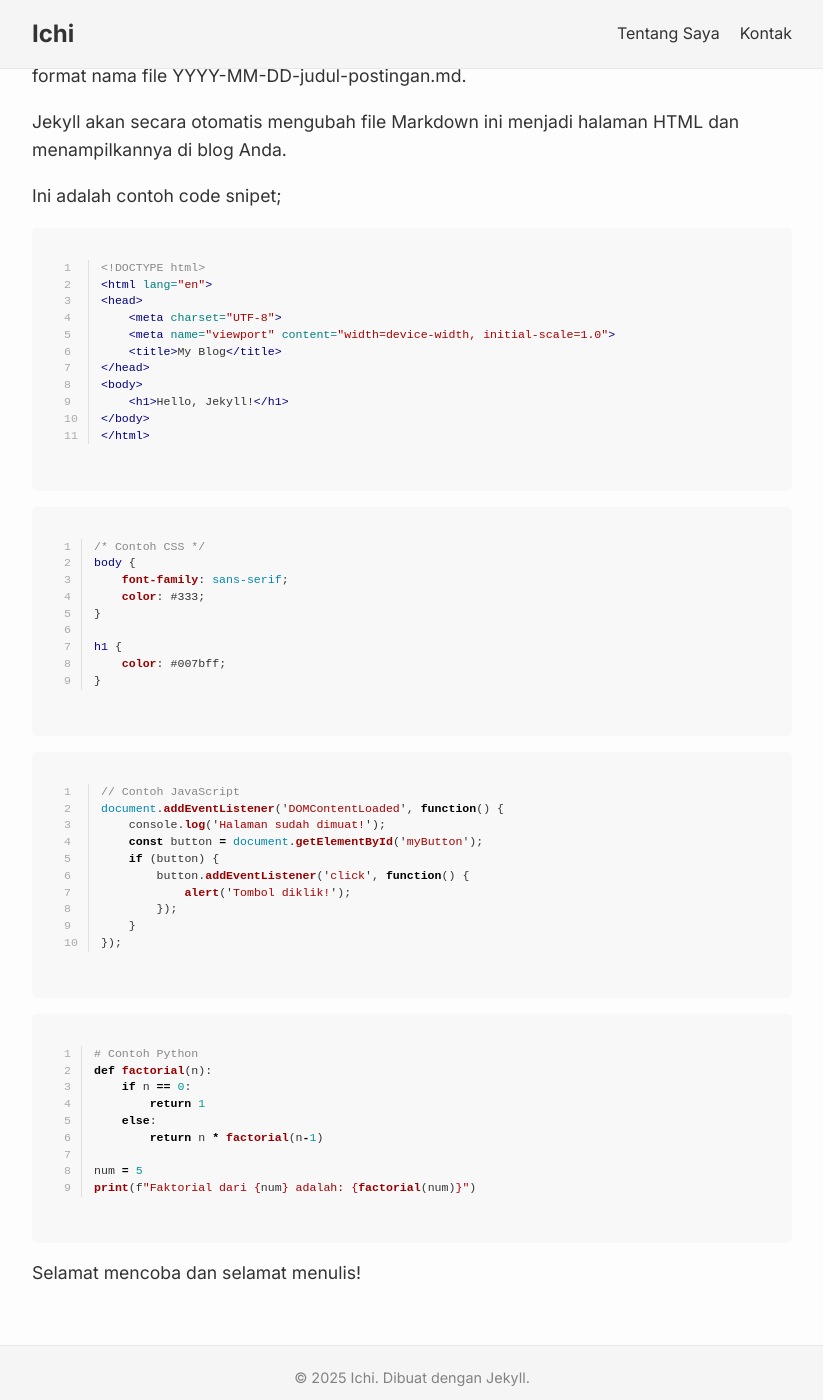
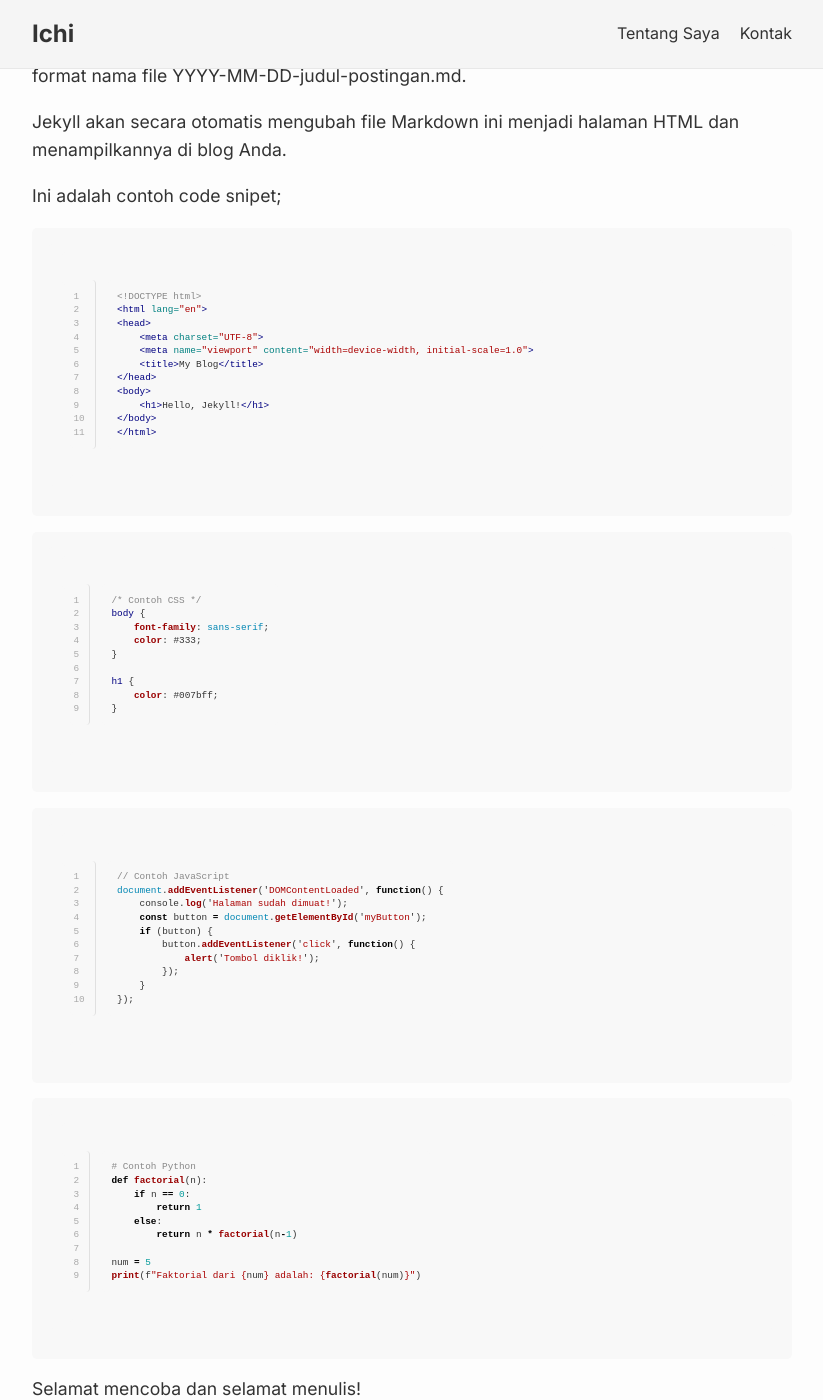
Before and after one commit to kucingcupu/ichi.github.io, a Jekyll site: the page built from _posts/2025-07-02-selamat-datang-di-jekyll.md, in a window 1280 px wide and 1400 px high, scrolled down 350 px. Shown: the whole window, without its empty margins (228-1051 px from the left). Built offline with Jekyll 4.4.1, drawn with Linux system fonts in a browser that asks for light colours.

Commit message:
pre code

```diff
--- a/assets/css/style.css
+++ b/assets/css/style.css
@@ -499,3 +499,32 @@
     display: block;
     margin: 0 auto;
 }
+
+/* --- Aturan untuk Blok Kode Responsif --- */
+pre,
+code {
+    /* Pastikan kode membungkus dan menampilkan scroll jika baris terlalu panjang */
+    white-space: pre-wrap;       /* Memungkinkan teks membungkus dalam elemen */
+    word-wrap: break-word;       /* Memungkinkan kata-kata panjang terpecah untuk membungkus */
+    word-break: break-all;       /* Memaksa pemecahan kata untuk menghindari overflow */
+    overflow-x: auto;            /* Menambahkan scroll horizontal jika baris tetap terlalu panjang */
+    -webkit-overflow-scrolling: touch; /* Meningkatkan scroll di perangkat sentuh */
+
+    /* Opsional: Sesuaikan padding atau warna latar belakang agar lebih rapi */
+    padding: 1em;
+    background-color: #f8f8f8; /* Contoh warna latar belakang */
+    border-radius: 4px;        /* Contoh sudut membulat */
+    font-size: 0.9em;          /* Contoh ukuran font */
+}
+
+/* Untuk elemen code inline (di dalam paragraf) */
+p code, li code {
+    white-space: pre-wrap;
+    word-wrap: break-word;
+    word-break: break-all;
+    background-color: #eee; /* Contoh latar belakang untuk kode inline */
+    padding: 0.2em 0.4em;
+    border-radius: 3px;
+    font-size: 0.9em;
+}
+/* --- Akhir Aturan Kode Responsif --- */
```
